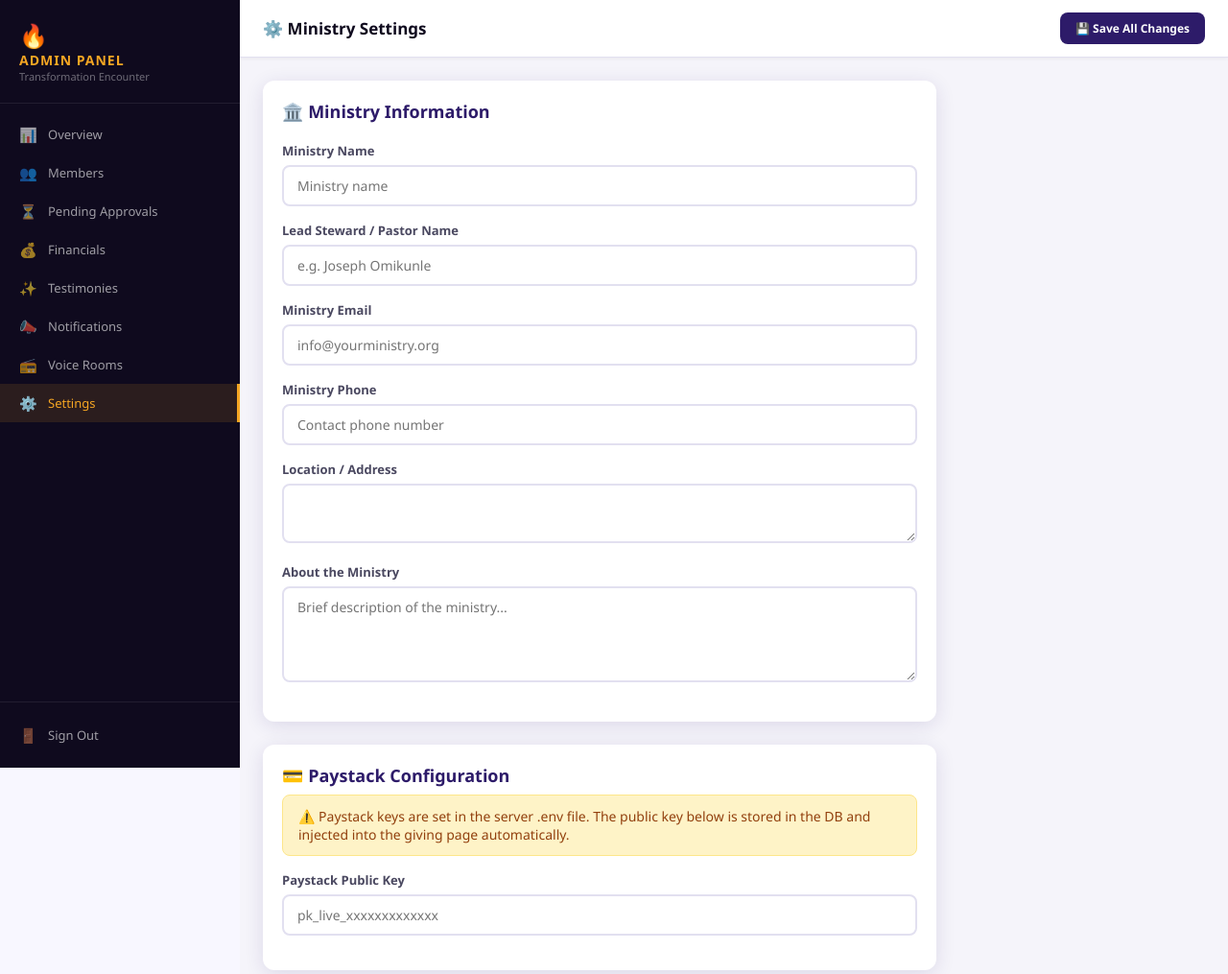
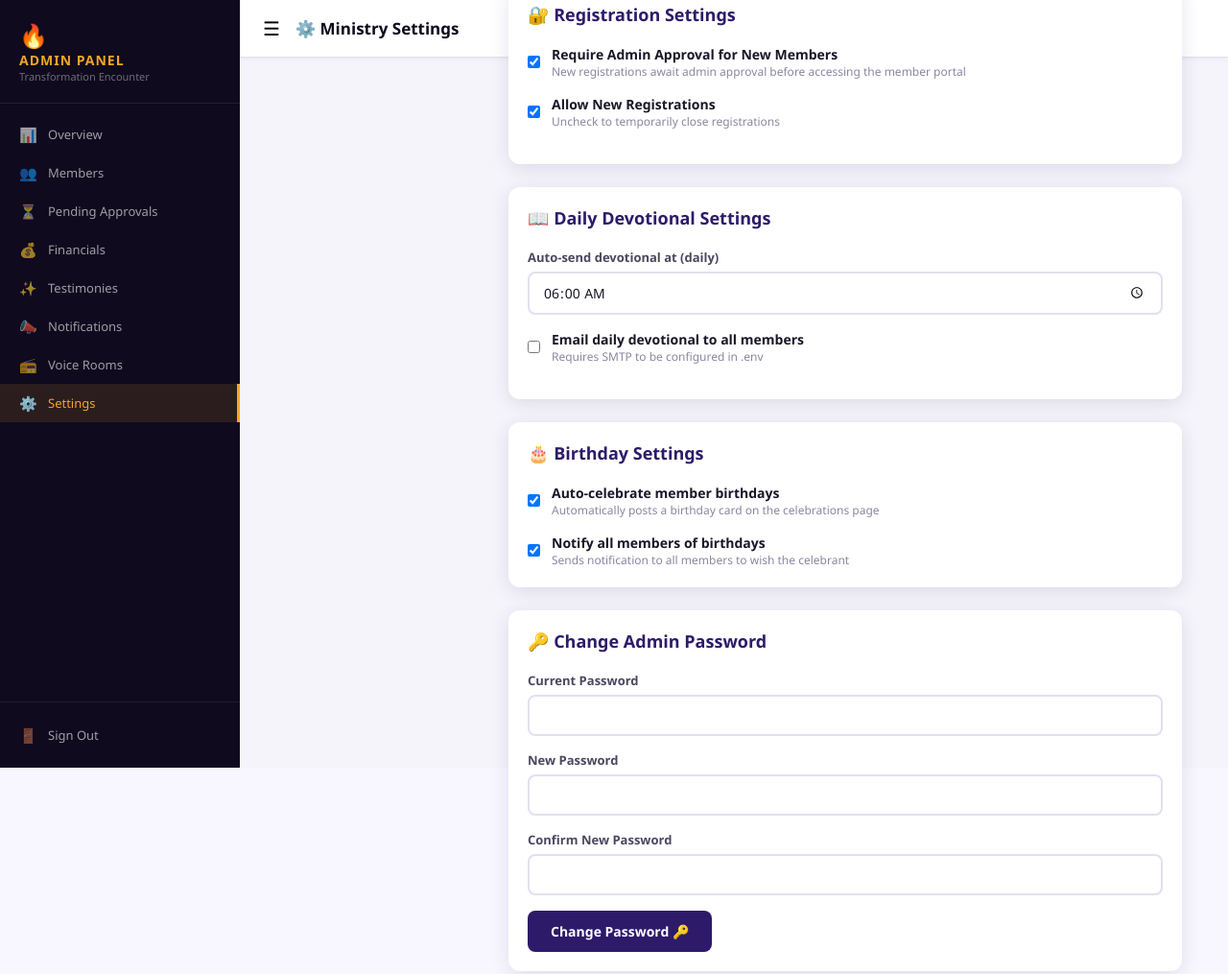
Before and after one commit to oyewolevictor870-hash/Transformation-encounter, a website: page public/admin/settings.html in a window 1280 px wide. Shown: the top 1015 px of the page at 96% size. Drawn offline with Linux system fonts and the light colour scheme; no server answers; sample sign-in values are in the browser's storage.

Commit message:
Refactor admin topbar for improved layout

```diff
--- a/public/admin/settings.html
+++ b/public/admin/settings.html
@@ -22,7 +22,7 @@
     <div style="padding:16px 20px;border-top:1px solid rgba(255,255,255,0.08)"><a href="#" onclick="logout()" class="admin-nav-link" style="padding:8px 0"><span class="nav-icon">🚪</span> Sign Out</a></div>
   </aside>
   <div class="admin-main">
-    <header class="admin-topbar"><div class="admin-page-title">⚙️ Ministry Settings</div><button class="btn btn-primary btn-sm" onclick="saveSettings()">💾 Save All Changes</button></header>
+   <header class="admin-topbar"><div style="display:flex;align-items:center;gap:16px"><button style="background:none;border:none;font-size:20px;cursor:pointer" onclick="document.getElementById('adminSidebar').classList.toggle('open')">☰</button><div class="admin-page-title">⚙️ Ministry Settings</div></div>
     <div class="admin-content" style="max-width:750px">
 
       <!-- MINISTRY INFO -->
```
